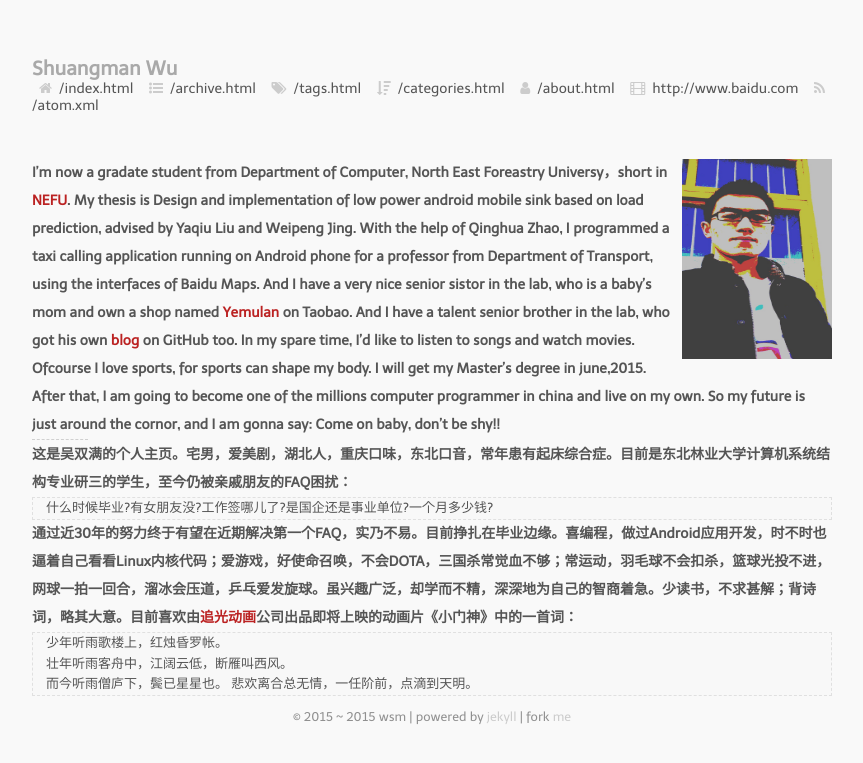
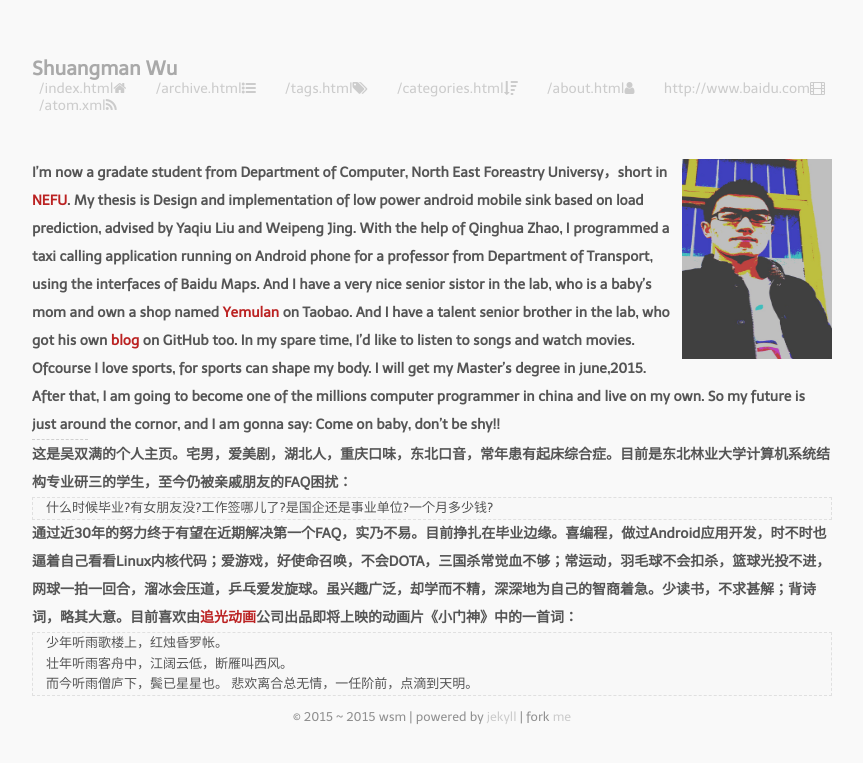
Before and after one commit to wushuangman/blog, a Jekyll site: the page built from index.markdown, in a window 1280 px wide. Shown: the top 763 px of the page, without its empty margins (208-1071 px from the left). Built offline with Jekyll 4.4.1, drawn with Linux system fonts in a browser that asks for light colours; nearby versions of some CDN libraries; Markdown is read by kramdown in place of the engine named in the settings.

Commit message:
Update default.html

```diff
--- a/_layouts/default.html
+++ b/_layouts/default.html
@@ -25,7 +25,7 @@
           </div>
           <nav>
             {% for nav in site.navigations %}
-            <span><a title="{{ nav.title }}" href="{{ nav.href }}"><i class="{{ nav.class }}"></i></a></span>{{ nav.href }}
+            <span><a title="{{ nav.title }}" href="{{ nav.href }}">{{ nav.href }}<i class="{{ nav.class }}"></i></a></span>
             {% endfor %}
           </nav>
         </header>
```
